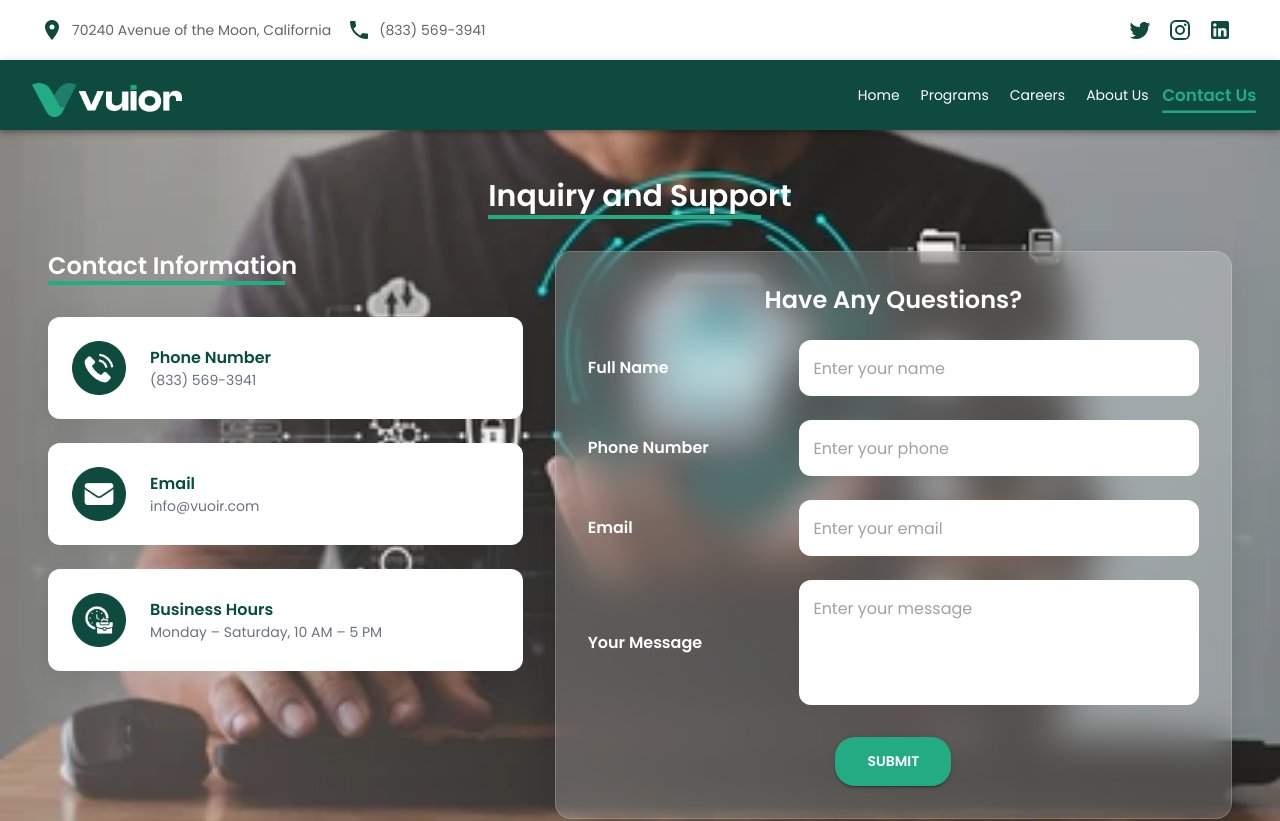
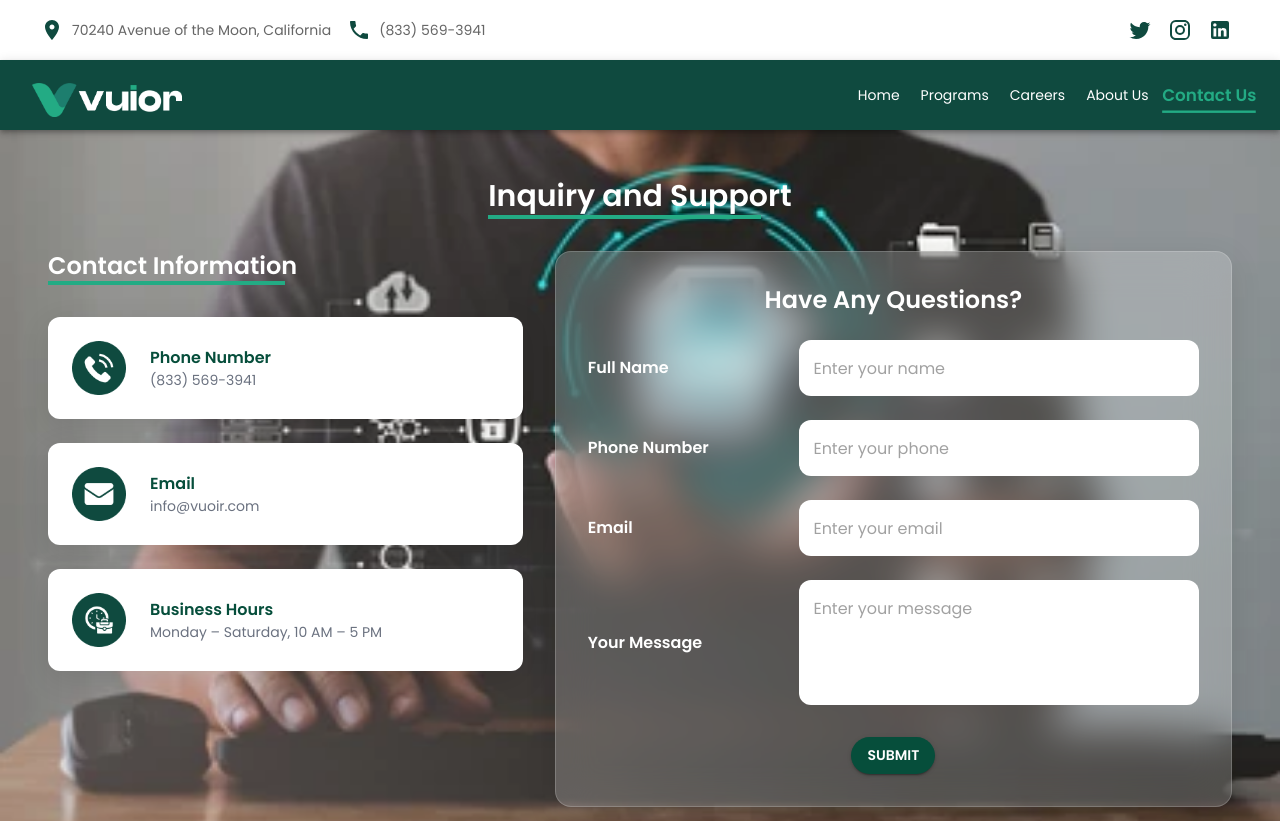
Before and after one commit to FaizanChoudhary/vuior, a React (Create React App) app: page /contact-us in a window 1280 px wide. Shown: the top 821 px of the page. Built offline with nearby package versions, Linux system fonts and the light colour scheme.

Commit message:
Changed Button Of Form

```diff
--- a/src/sections/ContactUs/InquirySupportSection.js
+++ b/src/sections/ContactUs/InquirySupportSection.js
@@ -252,15 +252,12 @@ const InquirySupportSection = () => {
                   variant="contained"
                   color="primary"
                   sx={{
-                    backgroundColor: "#23AB84",
-                    paddingX: 4,
-                    paddingY: 1.5,
+                    backgroundColor: "#064E3B",
                     borderRadius: "20px",
                     fontWeight: "bold",
-                    transition: "transform 0.3s ease",
                     "&:hover": {
-                      backgroundColor: "#064E3B",
-                      transform: "translateY(-3px)",
+                      transform: "scale(1.05)",
+                      transition: "transform 0.2s ease",
                     },
                   }}
                 >
```
